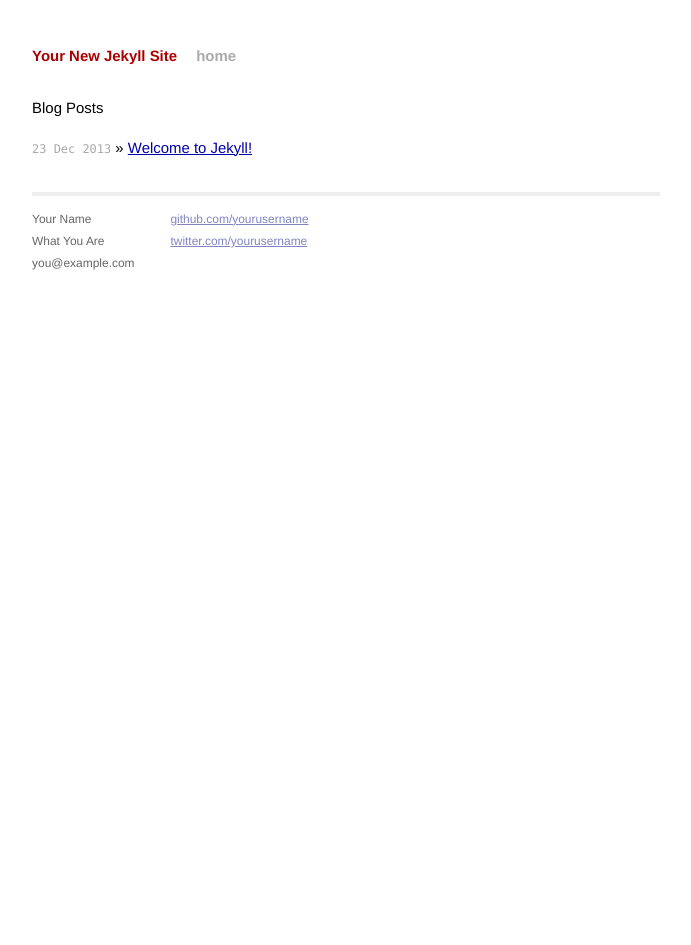
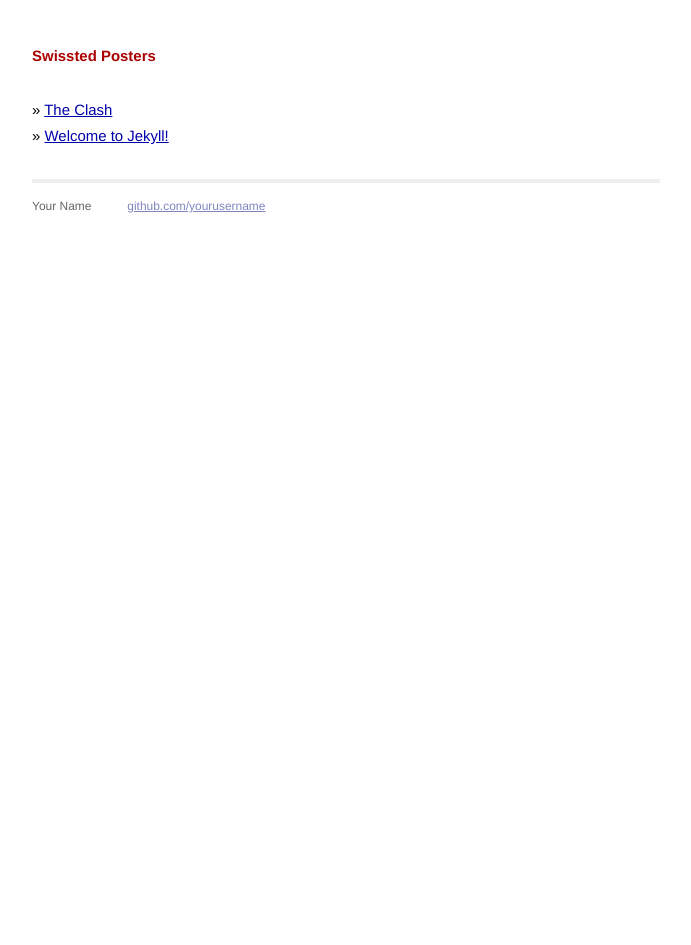
Before and after one commit to JonathanMatthey/swissted-css3, a Jekyll site: the page built from index.html, in a window 1280 px wide. Shown: the whole page, without its empty margins (294-985 px from the left). Built offline with Jekyll 4.4.1, drawn with Linux system fonts in a browser that asks for light colours; Markdown is read by kramdown in place of the engine named in the settings.

Commit message:
add the clash and mc5

```diff
--- a/_layouts/default.html
+++ b/_layouts/default.html
@@ -16,8 +16,7 @@
 
         <div class="site">
           <div class="header">
-            <h1 class="title"><a href="/">{{ site.name }}</a></h1>
-            <a class="extra" href="/">home</a>
+            <h1 class="title"><a href="/">Swissted Posters</a></h1>
           </div>
 
           {{ content }}
@@ -26,14 +25,11 @@
             <div class="contact">
               <p>
                 Your Name<br />
-                What You Are<br />
-                you@example.com
               </p>
             </div>
             <div class="contact">
               <p>
-                <a href="https://github.com/yourusername">github.com/yourusername</a><br />
-                <a href="https://twitter.com/yourusername">twitter.com/yourusername</a><br />
+                <a href="https://github.com/manymengofishing">github.com/yourusername</a><br />
               </p>
             </div>
           </div>
--- a/_sass/screen.scss
+++ b/_sass/screen.scss
@@ -5,3 +5,4 @@
 
 @import "compass/reset";
 @import "main.scss";
+@import "posters.scss";
--- a/css/screen.css
+++ b/css/screen.css
@@ -271,3 +271,23 @@
 .post pre.terminal code {
   background-color: #333;
 }
+
+/* line 2, ../_sass/posters.scss */
+.poster {
+  width: 560px;
+  height: 800px;
+}
+
+/* line 10, ../_sass/posters.scss */
+.the-clash .diamond--blue {
+  border: 20px solid rgba(0, 255, 255, 0.5);
+  width: calc(100%-40px);
+  height: calc(100%-40px);
+  margin: 20px;
+}
+/* line 16, ../_sass/posters.scss */
+.the-clash .diamond--outer {
+  width: 400px;
+  height: 400px;
+  -webkit-transform: rotate(45deg);
+}
--- a/index.html
+++ b/index.html
@@ -4,10 +4,9 @@
 ---
 
 <div id="home">
-  <h1>Blog Posts</h1>
   <ul class="posts">
     {% for post in site.posts %}
-      <li><span>{{ post.date | date_to_string }}</span> &raquo; <a href="{{ post.url }}">{{ post.title }}</a></li>
+      <li>&raquo; <a href="{{ post.url }}">{{ post.title }}</a></li>
     {% endfor %}
   </ul>
 </div>
```
Also changed, not shown: _posts/2013-12-23-mc5.markdown (added, +10 -0 lines), _posts/2013-12-23-the-clash.markdown (added, +22 -0 lines), _posts/2013-12-23-welcome-to-jekyll.markdown (deleted, +0 -24 lines), _sass/posters.scss (added, +21 -0 lines), css/posters.css (added, +19 -0 lines).
